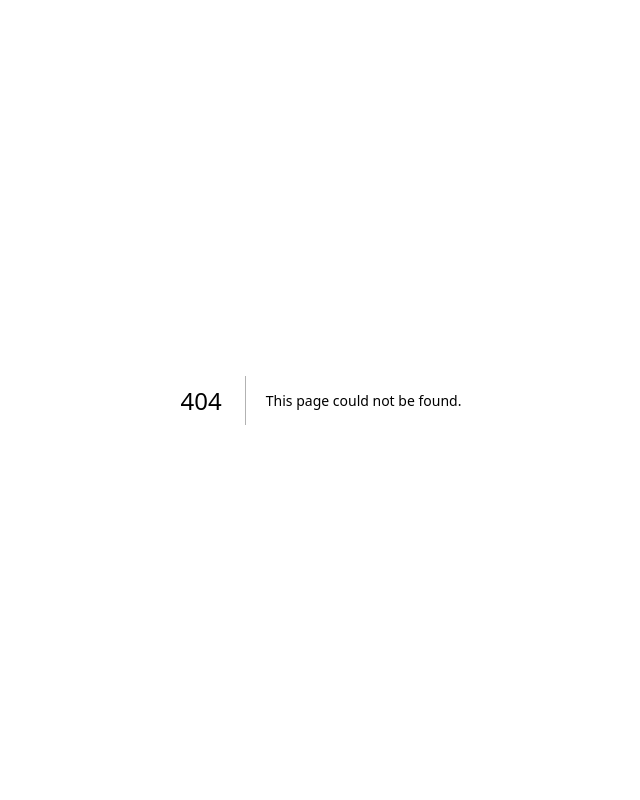
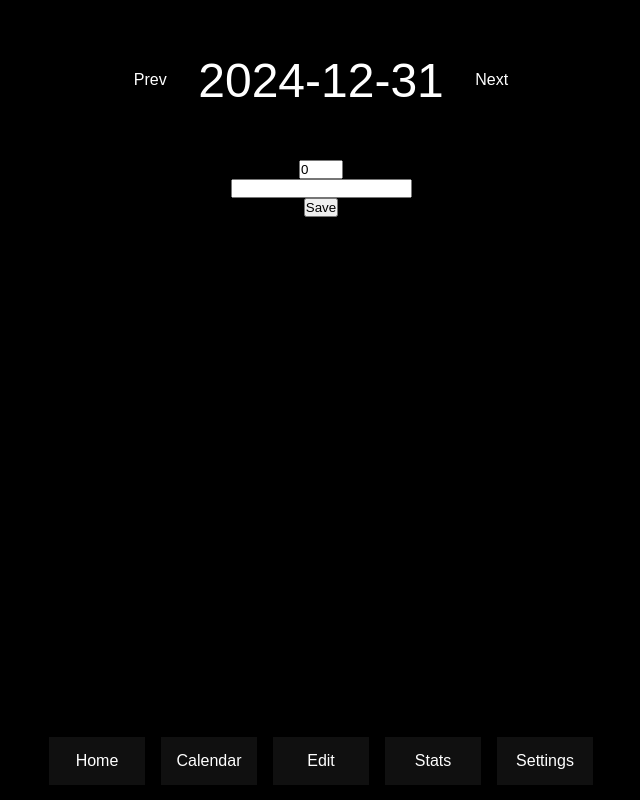
Before and after one commit to jktham/omni, a Next.js app: page /edit/2024-12-31 in a window 1280 px wide. Before the commit this address had no page. Shown: the whole page, without its empty margins (319-959 px from the left). Built offline with nearby package versions, Linux system fonts and the light colour scheme.

Commit message:
set up data and entry editing

```diff
--- /dev/null
+++ b/src/app/edit/[date]/page.tsx
@@ -0,0 +1,22 @@
+"use client";
+
+import Edit from "@/components/edit";
+import Navbar from "@/components/navbar";
+import styles from "@/styles/page.module.css";
+import { Suspense, use } from "react";
+
+export default function Page({params}: {params: Promise<{ date: string }>}) {
+	const p = use(params);
+	const date = p.date;
+
+	return (
+		<div className={styles.page}>
+			<main>
+				<Suspense fallback="loading">
+					<Edit date={date}></Edit>
+				</Suspense>
+			</main>
+			<Navbar></Navbar>
+		</div>
+	);
+}
--- a/src/components/edit.tsx
+++ b/src/components/edit.tsx
@@ -1,24 +1,38 @@
 import styles from "@/styles/edit.module.css";
-import { dateOffset, dateToString } from "@/utils/dateUtils";
+import { getLocalEntry, setLocalEntry } from "@/utils/dataUtils";
+import { dateOffset } from "@/utils/dateUtils";
 import Link from "next/link";
-import { useSearchParams } from "next/navigation";
+import { useEffect, useState } from "react";
 
-export default function Edit() {
-	const searchParams = useSearchParams();
-	const date = searchParams.get("date") || dateToString(new Date());
+export default function Edit({date}: {date: string}) {
+	const [rating, setRating] = useState<number>(0);
+	const [notes, setNotes] = useState<string>("");
+
+	useEffect(() => {
+		const entry = getLocalEntry(date) || {rating: 0, notes: ""};
+		setRating(entry.rating);
+		setNotes(entry.notes);
+	}, [date]);
 
 	return (
 		<div className={styles.edit}>
 			<div className={styles.titleBar}>
-				<Link className={styles.prev} href={`/edit?date=${dateOffset(date, -1)}`}>
+				<Link className={styles.prev} href={`/edit/${dateOffset(date, -1)}`}>
 					Prev
 				</Link>
 				<div className={styles.title}>
 					{date}
 				</div>
-				<Link className={styles.next} href={`/edit?date=${dateOffset(date, 1)}`}>
+				<Link className={styles.next} href={`/edit/${dateOffset(date, 1)}`}>
 					Next
 				</Link>
+			</div>
+			<div className={styles.entry}>
+				<input type="number" className={styles.rating} value={rating} onChange={(e) => setRating(Number(e.target.value))} min={0} max={5}/>
+				<input type="text" className={styles.notes} value={notes} onChange={(e) => setNotes(e.target.value)}/>
+				<button className={styles.save} onClick={() => setLocalEntry(date, {rating: rating, notes: notes})}>
+					Save
+				</button>
 			</div>
 		</div>
 	);
--- a/src/components/navbar.tsx
+++ b/src/components/navbar.tsx
@@ -1,9 +1,17 @@
 import styles from "@/styles/navbar.module.css";
+import { dateToString } from "@/utils/dateUtils";
 import Link from "next/link";
 import { usePathname } from "next/navigation";
+import { useEffect, useState } from "react";
 
 export default function Navbar() {
 	const path = usePathname();
+
+	const [date, setDate] = useState<string>("2000-01-01");
+
+	useEffect(() => {
+		setDate(dateToString(new Date()));
+	}, []);
 
 	return (
 		<nav className={styles.navbar}>
@@ -13,7 +21,7 @@ export default function Navbar() {
 			<Link className={`${styles.navlink} ${path == "/calendar" ? styles.active : ""}`} href="/calendar">
 				Calendar
 			</Link>
-			<Link className={`${styles.navlink} ${path == "/edit" ? styles.active : ""}`} href="/edit">
+			<Link className={`${styles.navlink} ${path == "/edit" ? styles.active : ""}`} href={`/edit/${date}`}>
 				Edit
 			</Link>
 			<Link className={`${styles.navlink} ${path == "/stats" ? styles.active : ""}`} href="/stats">
--- a/src/styles/edit.module.css
+++ b/src/styles/edit.module.css
@@ -25,3 +25,10 @@
 	align-items: center;
 	justify-content: center;
 }
+
+.entry {
+	display: flex;
+	flex-direction: column;
+	align-items: center;
+	justify-content: center;
+}
--- /dev/null
+++ b/src/utils/dataUtils.ts
@@ -0,0 +1,28 @@
+export type Entry = {
+	rating: number;
+	notes: string;
+};
+
+export type Data = Map<string, Entry>;
+
+export function getLocalData() {
+	const raw = localStorage.getItem("data") || "[]";
+	const data: Data = new Map(JSON.parse(raw));
+	return data;
+}
+
+export function setLocalData(data: Data) {
+	localStorage.setItem("data", JSON.stringify(Array.from(data.entries())));
+}
+
+export function getLocalEntry(date: string) {
+	const data = getLocalData();
+	const entry = data.get(date);
+	return entry;
+}
+
+export function setLocalEntry(date: string, entry: Entry) {
+	const data = getLocalData();
+	data.set(date, entry);
+	setLocalData(data);
+}
--- a/src/utils/dateUtils.ts
+++ b/src/utils/dateUtils.ts
@@ -15,10 +15,10 @@ export function dateOffset(dateString: string, offset: number) {
 	return dateToString(date);
 }
 
-export function generateCalendar(startYear: number, endYear: number) {
+export function generateCalendar(startYear: number, endYear?: number) {
 	const days: string[] = [];
 	const date = new Date(startYear, 0);
-	while (date.getFullYear() <= endYear) {
+	while (date.getFullYear() <= (endYear || startYear)) {
 		days.push(dateToString(date));
 		date.setDate(date.getDate() + 1);
 	}
```
Also changed, not shown: src/app/edit/page.tsx (deleted, +0 -16 lines), src/components/calendar.tsx (+17 -5 lines).
